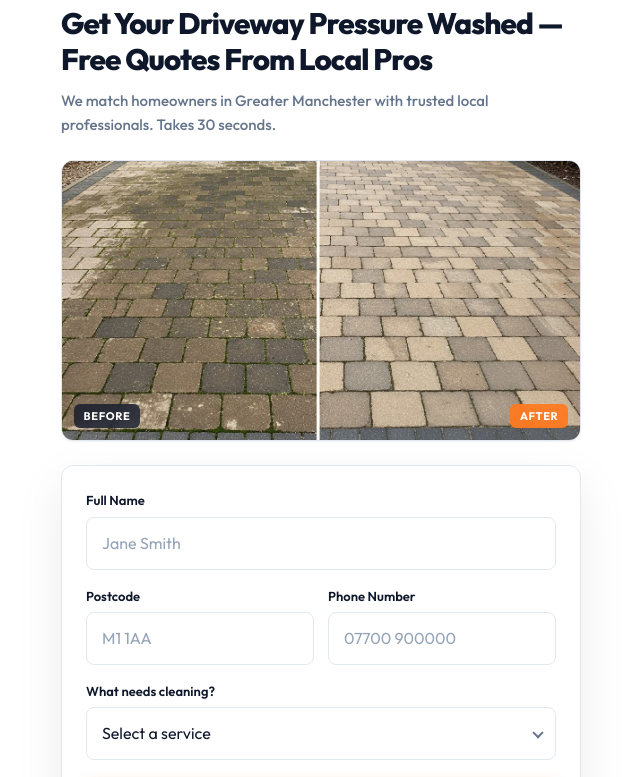
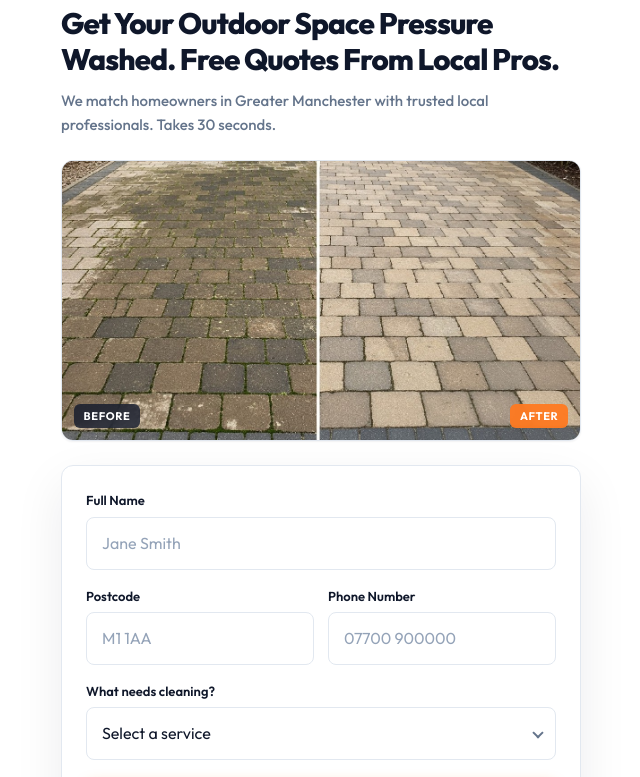
Before and after one commit to EnvionLTD/oxcore-leads, a website: page index.html in a window 1280 px wide. Shown: the part 77-854 px from the top of the page, without its empty margins (319-959 px from the left). Drawn offline with Linux system fonts and the light colour scheme.

Commit message:
Fix headline: remove dash, use "Outdoor Space" instead of "Driveway"
Co-Authored-By: Claude Opus 4.6 <noreply@anthropic.com>

```diff
--- a/index.html
+++ b/index.html
@@ -40,7 +40,7 @@
         <a href="admin.html" class="admin-link">Admin</a>
       </div>
 
-      <h1 class="headline">Get Your Driveway Pressure Washed — Free Quotes From Local Pros</h1>
+      <h1 class="headline">Get Your Outdoor Space Pressure Washed. Free Quotes From Local Pros.</h1>
       <p class="subheading">We match homeowners in Greater Manchester with trusted local professionals. Takes 30 seconds.</p>
 
       <figure class="before-after" aria-label="Before and after driveway pressure washing">
```
